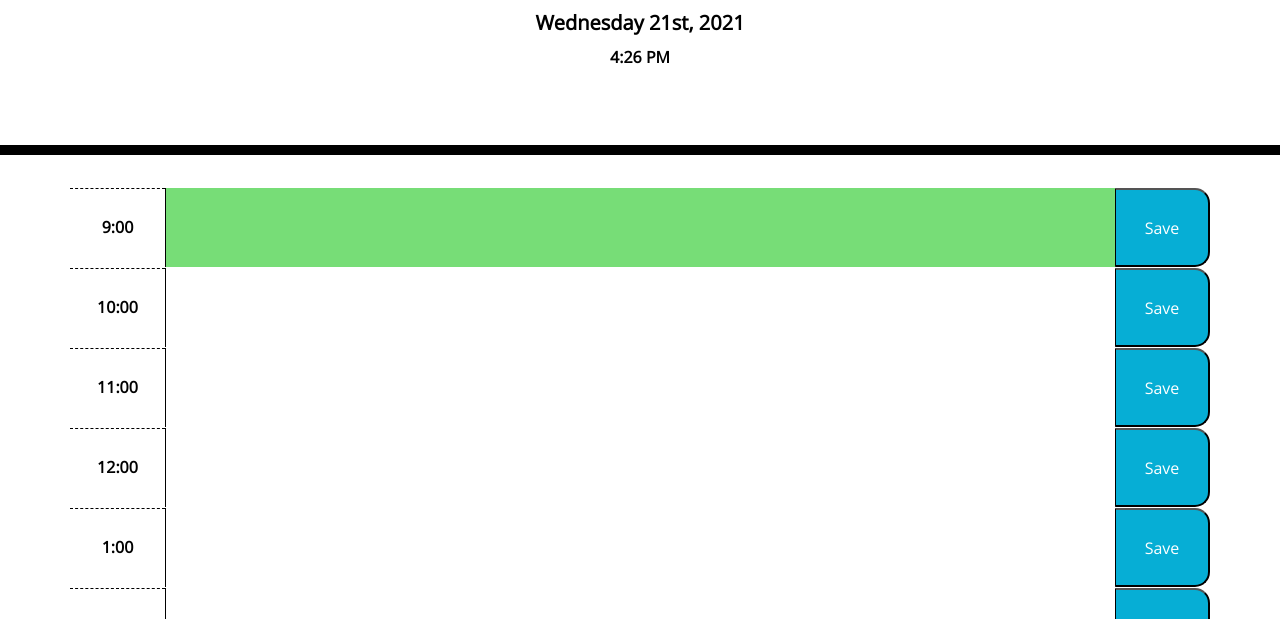
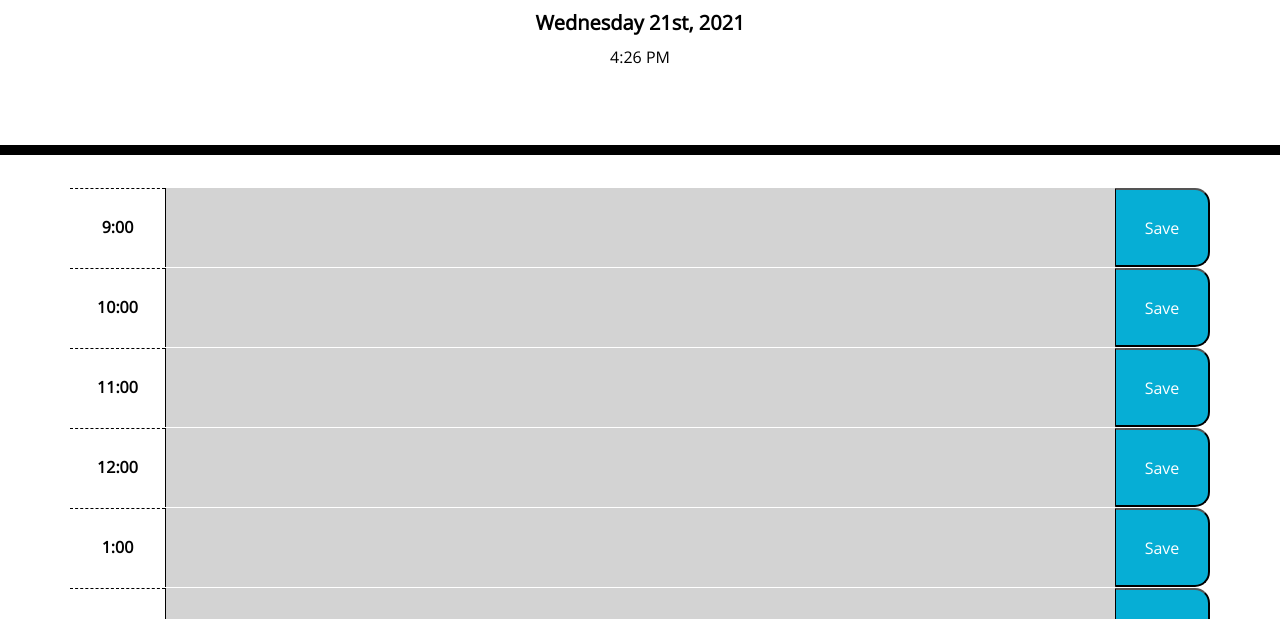
Before and after one commit to LoganHild/easy-planner, a plain HTML site: page index.html in a window 1280 px wide. Shown: the part 181-800 px from the top of the page. Drawn offline with nearby package versions, Linux system fonts and the light colour scheme.

Commit message:
figured out the function for doing the adding colors, changed time variable around

```diff
--- a/index.html
+++ b/index.html
@@ -29,8 +29,8 @@
       <h1 class="display-3">Work Day Scheduler</h1>
       <p class="lead">A simple calendar app for scheduling your work day</p>
       <p id="currentDay" class="lead"></p>
-      <!--created a currentTime to see if I can use for time change-->
-      <p id = "currentTime"></p>
+      <!--created time for right now, I just liked it-->
+      <p id = "now"></p>
     </header>
     <div class="container">
       <!-- Timeblocks go here -->
@@ -38,7 +38,7 @@
       <div id="alert"></div>
       <div class = "row timeblock">
         <span id = "nineAM" class="hour"></span>
-        <textarea id="nine" class="textarea future" data-hour="9"></textarea>
+        <textarea id="nine" class="textarea" data-hour="9"></textarea>
         <button class="saveBtn i">Save</button>
       </div>
       <div class="row timeblock">
--- a/script.js
+++ b/script.js
@@ -1,9 +1,10 @@
 //Must use date utility library to work with date and time!
 //Displays the current date at the top of the calendar.
 var today = moment();
-var currentTime = today.format('LT');
+var now = today.format("LT");
+var currentTime = today.format('H');
 $('#currentDay').text(today.format('dddd Do, YYYY'));
-$('#currentTime').text(currentTime);
+$('#now').text(now);
 
 //When a timeblock is clicked, user can enter an event.
 //using date library to add times, having trouble displaying AM and PM?
@@ -32,18 +33,19 @@ moment([2007, 0, 29]).fromNow();
 //When viewing the timeblocks for that day, each is color coded for past, present, future.
 
 function textareaColor() {
-    $('.textarea').each(function textarea() {
+    $('textarea').each(function textarea() {
         var dataHour = $(this).data("hour");
-        if (currentTime === dataHour) {
+
+        if (currentTime == dataHour) {
             $(this).addClass('present');
         } else if (currentTime > dataHour) {
             $(this).addClass('past');
         } else if (currentTime < dataHour) {
-            $(this).addClass(future);
+            $(this).addClass('future');
         }
     })
 }
-
+textareaColor();
 //grid
 $('span').addClass("col-lg-1");
 $('textarea').addClass("col-lg-10 description");
```
